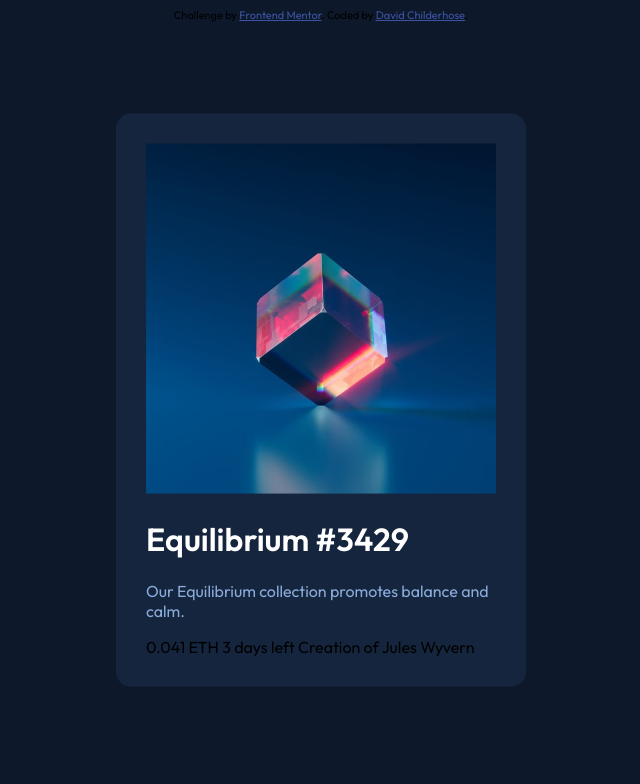
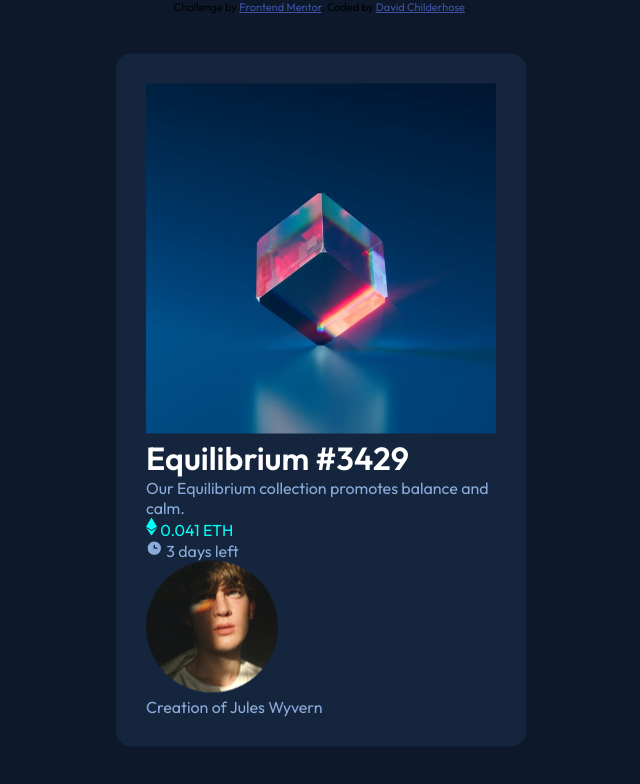
Before and after one commit to DavidofOrange/NFT-previewCard-component, a plain HTML site: page index.html in a window 1280 px wide. Shown: the whole page, without its empty margins (319-959 px from the left). Drawn offline with Linux system fonts and the light colour scheme.

Commit message:
modified some html tags and added some font styles

```diff
--- a/index.html
+++ b/index.html
@@ -10,17 +10,24 @@
 </head>
 <body>
   <main id="card">
-    <img id="equilibrium-img" src="images/image-equilibrium.jpg" alt="equilibrium-image">
-    <h1>Equilibrium #3429</h1>
-    <p class="main-text">Our Equilibrium collection
+    <img id="equilibrium-img"
+    src="images/image-equilibrium.jpg"
+    alt="equilibrium-image">
+    <div>
+      <h1>Equilibrium #3429</h1>
+      <p class="main-text">
+      Our Equilibrium collection
       promotes balance and calm.
-    </p>
-
-
-    0.041 ETH
-    3 days left
-
-    Creation of Jules Wyvern
+      </p>
+      <ul>
+        <li id="ethureum-icon"><img src="images/icon-ethereum.svg" alt="ethereum-icon"> 0.041 ETH</li>
+        <li id="clock-icon"><img src="images/icon-clock.svg" alt="clock-icon"> 3 days left</li>
+      </ul>
+    </div>
+    <div>
+      <img src="images/image-avatar.png" alt="avatar-img">
+      <p >Creation of Jules Wyvern</p>
+    </div>
   </main>
 
 
--- a/main.scss
+++ b/main.scss
@@ -18,6 +18,10 @@ $fontStyles: (
 
 );
 
+* {
+    margin: 0;
+    padding: 0;
+}
 
 body {
    font-family: 'Outfit', sans-serif;
@@ -34,18 +38,30 @@ body {
     padding: 30px;
     border-radius: 15px;
 }
+ul {
+    list-style: none;
+}
 #equilibrium-img {
     max-width: 350px;
+}
+
+img {
+    max-width: 100%;
 }
 
 h1 {
     color: color(white);
 }
 
-.main-text {
-   color: color(softBlue);
+p {
+    color: color(softBlue);
 }
-
+#ethureum-icon {
+    color: color(cyan);
+}
+#clock-icon {
+    color: color(softBlue);
+}
 .attribution {
     font-size: 11px; text-align: center;
 }
```
Also changed, not shown: style.css, 1 other file.
